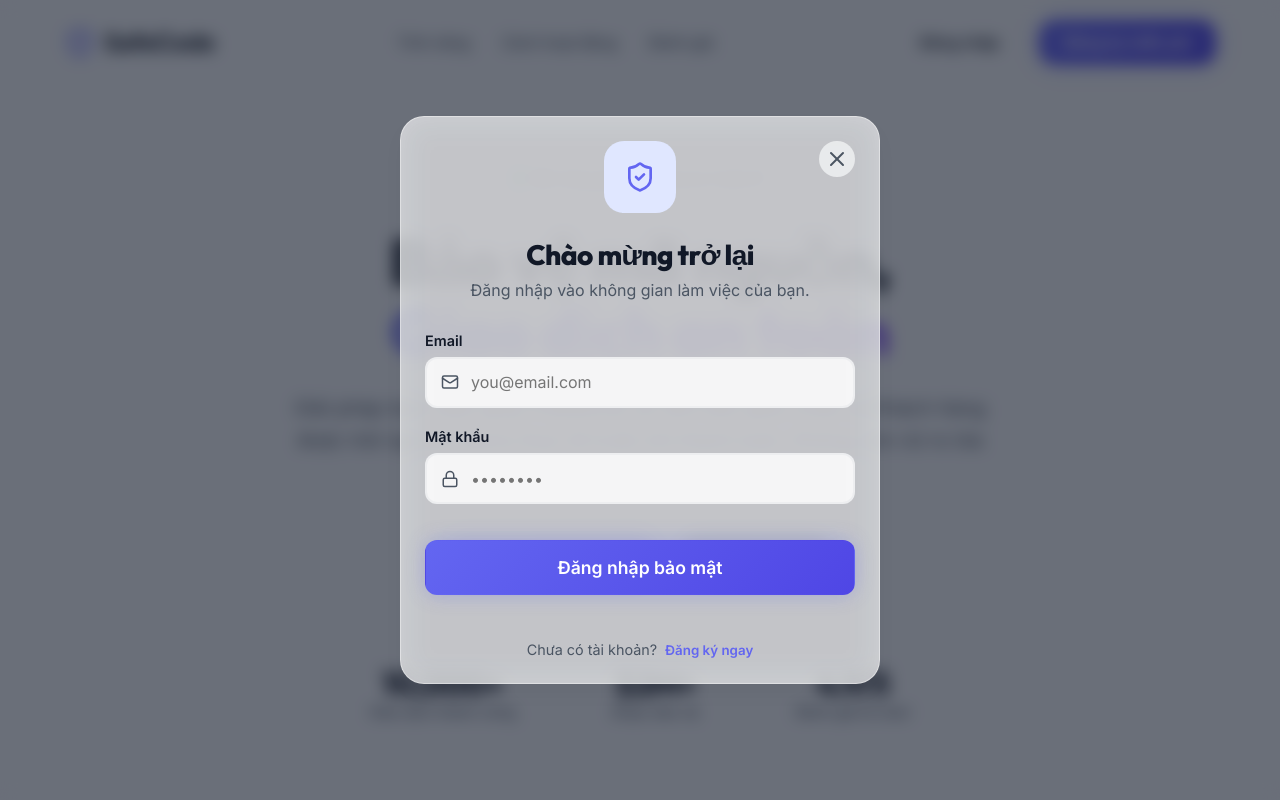
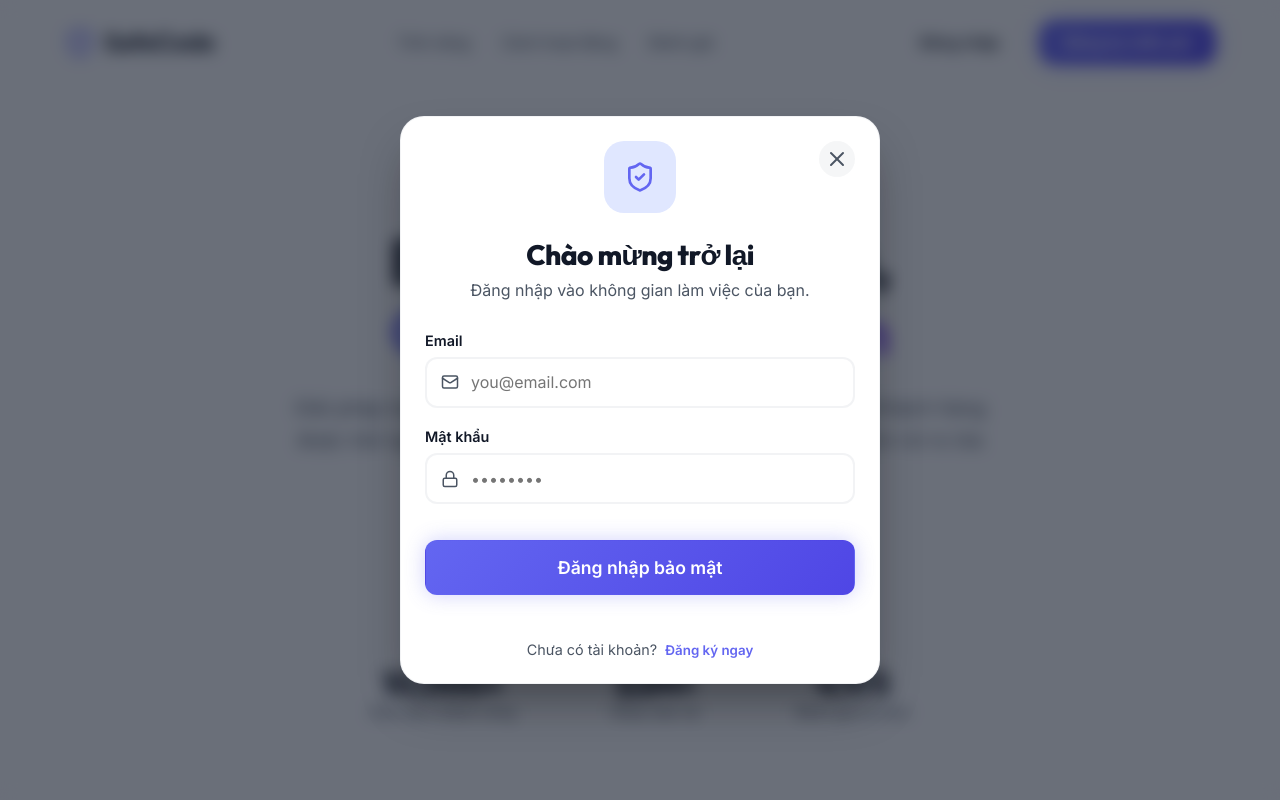
Before and after one commit to lamphilong2004/EXE101_SafeCode, a React (Vite) app in the folder FE/: page / in a window 1280 px wide. Both pictures are taken after a click on the button "Xem Demo". Shown: the top 800 px of the page. Built offline with nearby package versions, Linux system fonts and the light colour scheme; no server answers.

Commit message:
feat: implement landing page with authentication modal and feature overview

```diff
--- a/FE/src/pages/landing/Landing.jsx
+++ b/FE/src/pages/landing/Landing.jsx
@@ -240,7 +240,7 @@ const Landing = () => {
           className="auth-modal-overlay"
           onClick={(e) => { if (e.target.className === 'auth-modal-overlay') setShowModal(false) }}
         >
-          <div className="auth-modal-card glass-panel">
+          <div className="auth-modal-card">
             <button className="close-modal-btn" onClick={() => setShowModal(false)}>
               <X size={24} />
             </button>
```
